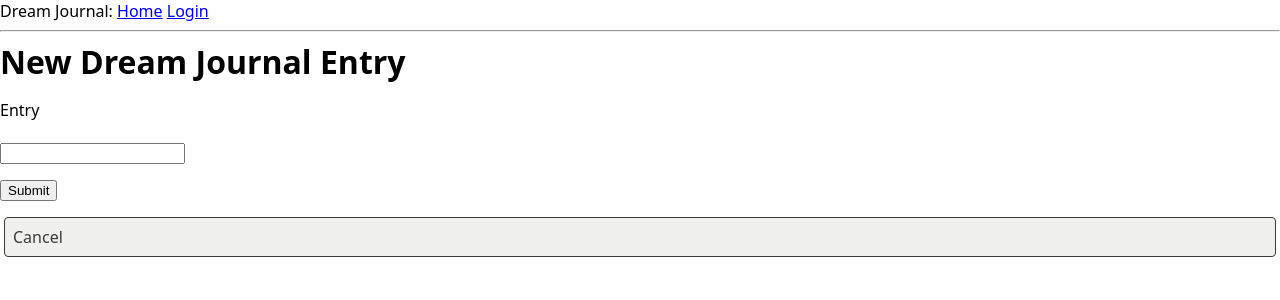
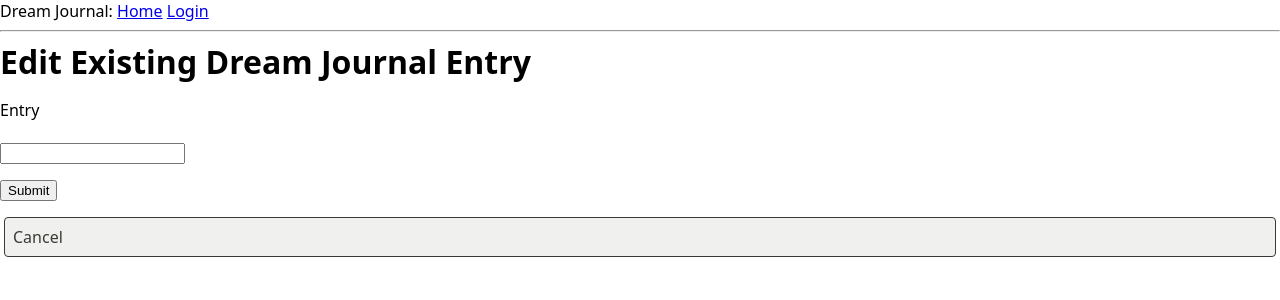
Before and after one commit to caseyjohn47/flask-dream-journal, a Flask app: template app/templates/edit.html in a window 1280 px wide. Shown: the top 300 px of the page. Run offline with Flask 2, Linux system fonts and the light colour scheme; the template is opened without the code that fills it: values that come from a table or form of the project are taken from there, others are empty.

Commit message:
Updates to readme and fixing typo

```diff
--- a/app/templates/edit.html
+++ b/app/templates/edit.html
@@ -1,7 +1,7 @@
 {% extends "base.html" %}
 
 {% block content %}
-    <h1>New Dream Journal Entry</h1>
+    <h1>Edit Existing Dream Journal Entry</h1>
     <form action="" method="post">
         {{ form.hidden_tag() }}
         <p>
```
Also changed, not shown: README.md.
